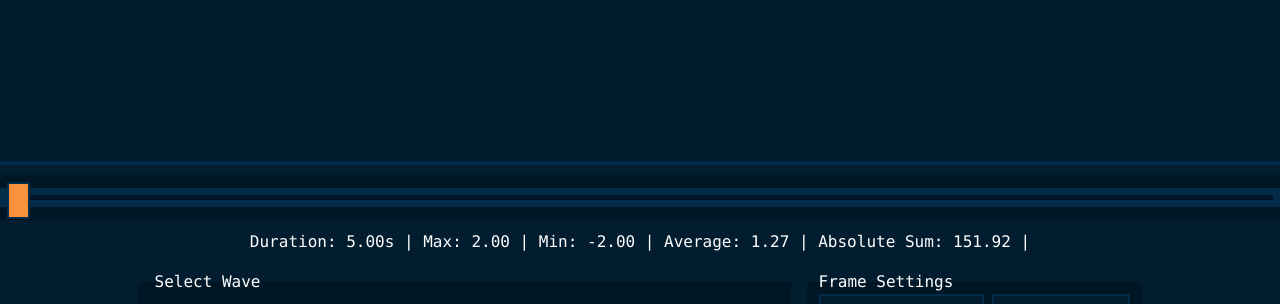
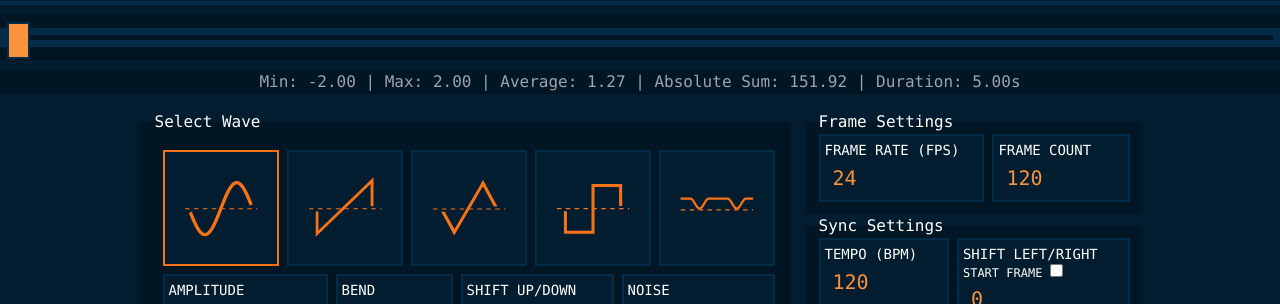
Before and after one commit to ganeJackS/framesync.xyz, a React (Vite) app: page / in a window 1280 px wide. Shown: the part 331-635 px from the top of the page. Built offline with nearby package versions, Linux system fonts and the light colour scheme.

Commit message:
change init height of chart

```diff
--- a/src/components/StressTest.tsx
+++ b/src/components/StressTest.tsx
@@ -12,7 +12,6 @@ import square from "../assets/square.svg";
 import triangle from "../assets/triangle.svg";
 import bumpdip from "../assets/bumpdip.svg";
 import ShowHideToggle from "./ShowHideToggle";
-import tooltipRenderer from "react-charts/types/components/TooltipRenderer";
 
 export default function StressTest() {
   const [
@@ -105,12 +104,7 @@ export default function StressTest() {
       show: showAxes,
       dataType: "linear",
       primary: true,
-      tickCount: 10,
-      tooltipAlign: "auto",
-      tooltipAnchor: "closest",
-      snapCursor: true,
-      interactionMode: "primary",
-      tooltipGroupingMode: "primary",
+
 
     }),
     [showAxes]
@@ -126,13 +120,8 @@ export default function StressTest() {
         show: showAxes,
         dataType: "linear",
         elementType: chartType === "bar" ? "bar" : "line",
-        tickCount: 10,
         curve: curveMonotoneX,
-        tooltipAlign: "auto",
-        tooltipAnchor: "closest",
-        snapCursor: true,
-        interactionMode: "primary",
-        tooltipGroupingMode: "primary",
+
       },
     ],
     [showAxes, showPoints, chartType]
@@ -222,7 +211,7 @@ export default function StressTest() {
       {[...new Array(chartCount)].map((_d, i) => (
         <ResizableBox
           key={i}
-          height={height}
+          height={240}
           width={boxWidth * datumCount * 3 + 1440}>
           <Chart
             options={{
@@ -284,10 +273,10 @@ export default function StressTest() {
         />
       </label>
       {/* Stats */}
-      <div className="flex flex-row justify-center space-x-2 mb-4 font-mono">
-        Duration: {(datumCount / frameRate).toFixed(2)}s | Max:{" "}
-        {yArrayMax?.toFixed(2)} | Min: {yArrayMin?.toFixed(2)} | Average:{" "}
-        {yArrayAvg?.toFixed(2)} | Absolute Sum: {yArraySum?.toFixed(2)} |
+      <div className="flex flex-row justify-center shrink text-gray-400 bg-darkest-blue space-x-2 mb-4 font-mono">
+        Min:{" "}
+        {yArrayMin?.toFixed(2)} | Max: {yArrayMax?.toFixed(2)} | Average:{" "}
+        {yArrayAvg?.toFixed(2)} | Absolute Sum: {yArraySum?.toFixed(2)} | Duration: {(datumCount / frameRate).toFixed(2)}s
       </div>
 
       {/* Control Panel */}
@@ -1151,7 +1140,7 @@ export default function StressTest() {
             }: ${currentFormula}`}
           </div>
           <textarea
-            className="flex flex-row justify-center items-center h-96 w-2/3 min-w-1080px w-1080px resize font-mono bg-darkest-blue border-2 border-dark-blue "
+            className="flex flex-row justify-center items-center h-96 w-2/3 min-w-980px w-980px resize font-mono bg-darkest-blue border-2 border-dark-blue "
             id="keyframeOutput"
             onSelect={handleTextChange}
             onCopy={copyHighlightedTextHandler}
@@ -1165,7 +1154,7 @@ export default function StressTest() {
               }));
             }}
             style={{
-              width: "1080px",
+              width: "980px",
             }}
           />
         </label>
```
